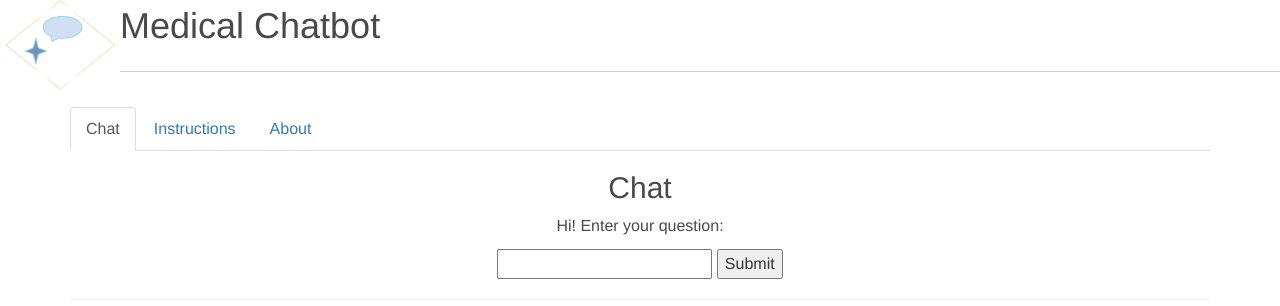
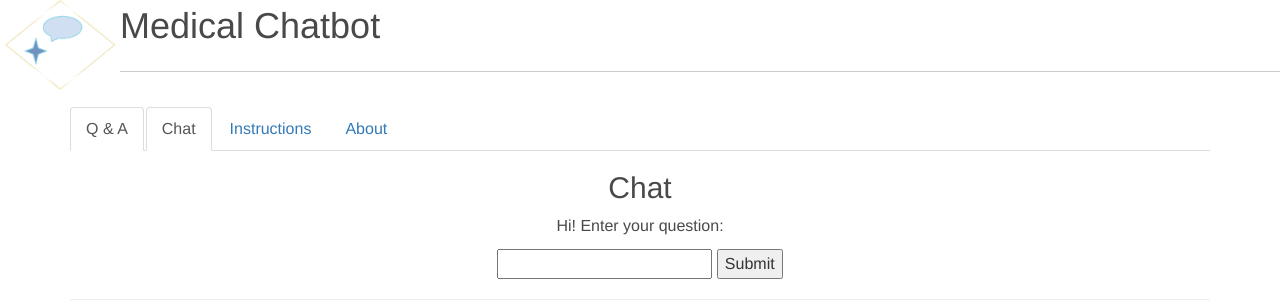
Before and after one commit to aeaiu/med_chat, a Flask app: page / in a window 1280 px wide. Shown: the part 14-320 px from the top of the page. Run offline with Flask 3, Linux system fonts and the light colour scheme; some libraries are stand-ins or nearby versions.

Commit message:
first commit

```diff
--- a/templates/chat.html
+++ b/templates/chat.html
@@ -6,7 +6,8 @@
 
   <!-- Nav tabs -->
   <ul class="nav nav-tabs" role="tablist">
-    <li role="presentation" class="active"><a href="#home" aria-controls="home" role="tab" data-toggle="tab">Chat</a></li>
+    <li role="presentation" class="active"><a href="#home" aria-controls="home" role="tab" data-toggle="tab">Q & A</a></li>
+    <li role="presentation" class="active"><a href="#home" aria-controls="tab1" role="tab1" data-toggle="tab">Chat</a></li>
     <li role="presentation"><a href="#tab2" aria-controls="tab2" role="tab" data-toggle="tab">Instructions</a></li>
     <li role="presentation"><a href="#tab3" aria-controls="tab3" role="tab" data-toggle="tab">About</a></li>
      </ul>
@@ -32,6 +33,11 @@
   </table>
   </div>
 
+  <div role="tabpanel" class="tab-pane" id="tab1">
+
+    <h2>Visit Doctor Chatbot </h2>
+   <p> <a href="https://nlp-med-chat.onrender.com/">Click to chat now!</a></p>
+   </div>
   <div role="tabpanel" class="tab-pane" id="tab2">
     <h2>Welcome to Medical Q&A Chat!</h2>
     <table cellpadding="4" align="center" width="95%" border =0>
```
